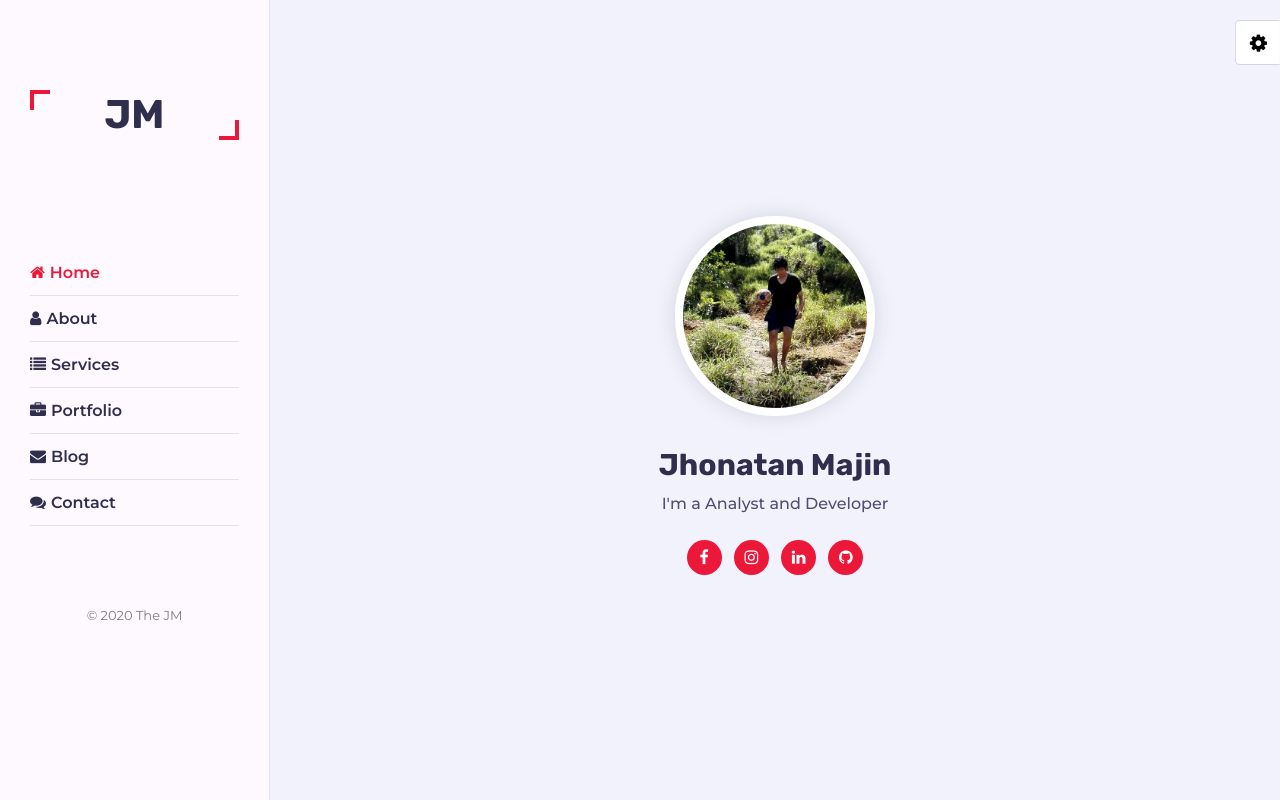
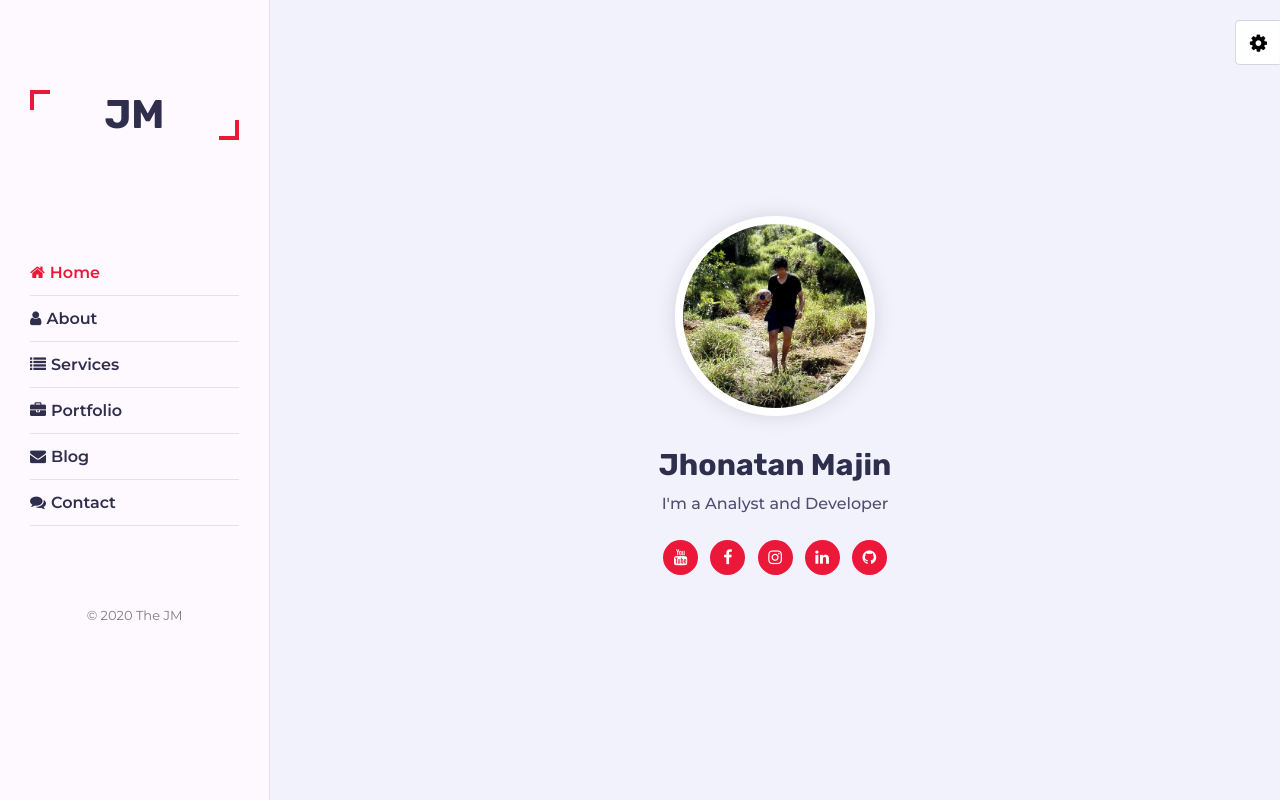
Before and after one commit to JhonatanMajin/jhonatanmajin.github.io, a plain HTML site: page index.html in a window 1280 px wide. Drawn offline with Linux system fonts and the light colour scheme; files whose address does not match are found by name.

Commit message:
Update index.html

```diff
--- a/index.html
+++ b/index.html
@@ -72,6 +72,7 @@
               <p>I'm a Analyst and Developer</p>
               <div class="social-links">
                 <!-- <a href="#"><i class="fa fa-twitter"></i></a> -->
+		<a href="https://www.youtube.com/c/SystemsOne13/"><i class="fa fa-youtube" target="_blank"></i></a>
                 <a href="https://www.facebook.com/Jhonatan.Majinn" target="_blank"><i class="fa fa-facebook"></i></a>
                 <a href="https://www.instagram.com/jhonatanmajin10/" target="_blank"><i class="fa fa-instagram"></i></a>
                 <a href="https://www.linkedin.com/in/jhonatan-jessid-majin-arcos-356a961b5/" target="_blank" ><i class="fa fa-linkedin"></i></a>
```
